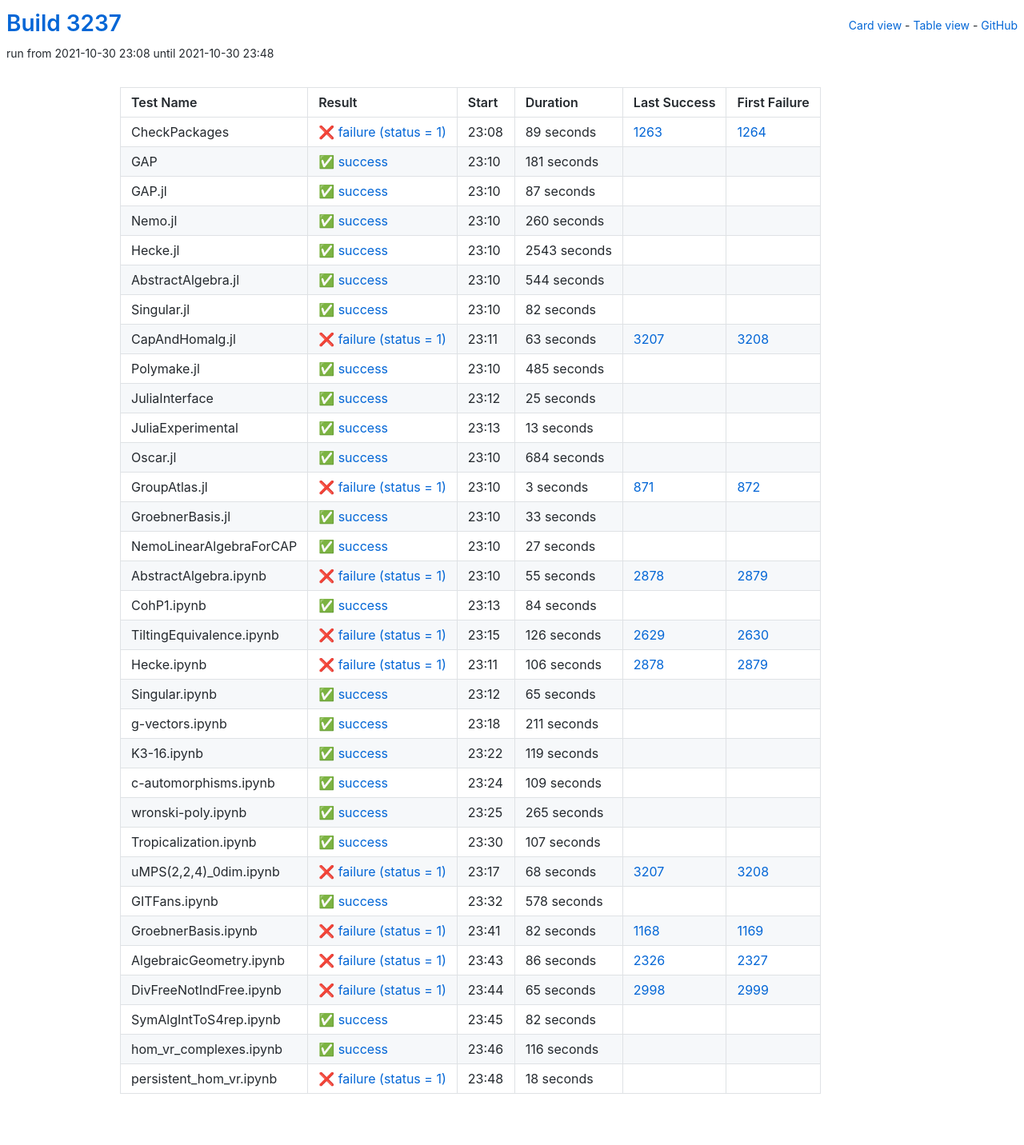
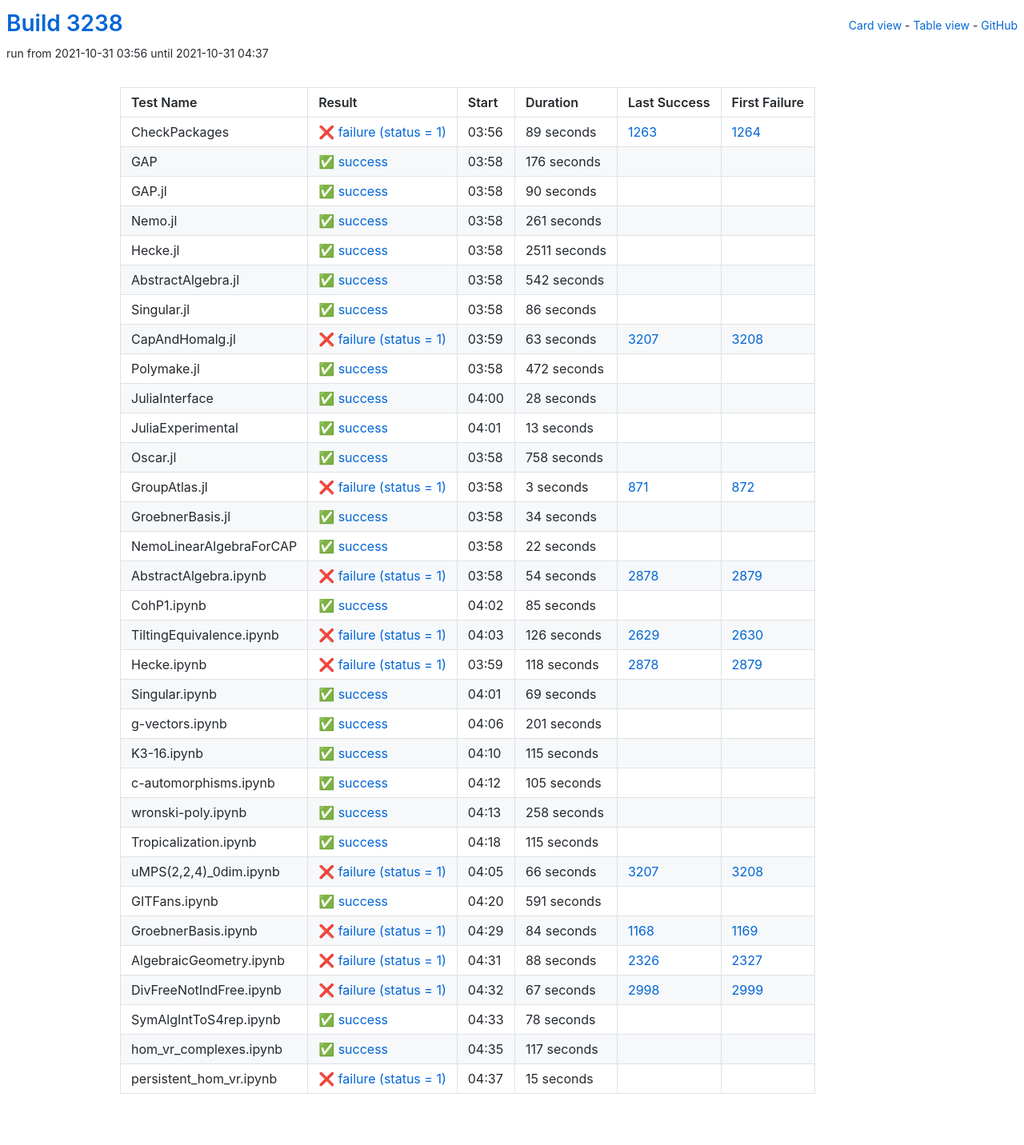
Before and after one commit to oscar-system/oscar-ci-status-stable, a Jekyll site: the page built from table.html, in a window 1280 px wide. Shown: the whole page at 80% size. Built offline with Jekyll 4.4.1, drawn with Linux system fonts in a browser that asks for light colours.

Commit message:
Build #3238

```diff
--- a/_data/ci.yml
+++ b/_data/ci.yml
@@ -1,6 +1,6 @@
 ---
-build: 3237
-build_url: https://oscarci.mathematik.uni-kl.de/job/oscar-stable/3237/
+build: 3238
+build_url: https://oscarci.mathematik.uni-kl.de/job/oscar-stable/3238/
 job: oscar-stable
 organization: oscar-system
 repo: oscar-ci-status-stable
@@ -8,8 +8,8 @@ repourl: https://github.com/oscar-system/oscar-ci-status-stable
 tests:
 - name: CheckPackages
   id: checkpackages
-  log: https://oscarci.mathematik.uni-kl.de/job/oscar-stable/3237/artifact/logs/build-3237/CheckPackages.log
-  start: 2021-10-30 23:08
+  log: https://oscarci.mathematik.uni-kl.de/job/oscar-stable/3238/artifact/logs/build-3238/CheckPackages.log
+  start: 2021-10-31 03:56
   success: false
   exitcode: 1
   status: failure
@@ -20,80 +20,80 @@ tests:
   first_failure_url: https://oscarci.mathematik.uni-kl.de/job/oscar-stable/1264/
 - name: GAP
   id: gap
-  log: https://oscarci.mathematik.uni-kl.de/job/oscar-stable/3237/artifact/logs/build-3237/GAP.log
-  start: 2021-10-30 23:10
+  log: https://oscarci.mathematik.uni-kl.de/job/oscar-stable/3238/artifact/logs/build-3238/GAP.log
+  start: 2021-10-31 03:58
   success: true
   exitcode: 0
   status: success
-  duration: 181
+  duration: 176
   last_success: false
   last_success_url:
   first_failure: false
   first_failure_url:
 - name: GAP.jl
   id: gap-jl
-  log: https://oscarci.mathematik.uni-kl.de/job/oscar-stable/3237/artifact/logs/build-3237/GAP.jl.log
-  start: 2021-10-30 23:10
+  log: https://oscarci.mathematik.uni-kl.de/job/oscar-stable/3238/artifact/logs/build-3238/GAP.jl.log
+  start: 2021-10-31 03:58
   success: true
   exitcode: 0
   status: success
-  duration: 87
+  duration: 90
   last_success: false
   last_success_url:
   first_failure: false
   first_failure_url:
 - name: Nemo.jl
   id: nemo-jl
-  log: https://oscarci.mathematik.uni-kl.de/job/oscar-stable/3237/artifact/logs/build-3237/Nemo.jl.log
-  start: 2021-10-30 23:10
+  log: https://oscarci.mathematik.uni-kl.de/job/oscar-stable/3238/artifact/logs/build-3238/Nemo.jl.log
+  start: 2021-10-31 03:58
   success: true
   exitcode: 0
   status: success
-  duration: 260
+  duration: 261
   last_success: false
   last_success_url:
   first_failure: false
   first_failure_url:
 - name: Hecke.jl
   id: hecke-jl
-  log: https://oscarci.mathematik.uni-kl.de/job/oscar-stable/3237/artifact/logs/build-3237/Hecke.jl.log
-  start: 2021-10-30 23:10
+  log: https://oscarci.mathematik.uni-kl.de/job/oscar-stable/3238/artifact/logs/build-3238/Hecke.jl.log
+  start: 2021-10-31 03:58
   success: true
   exitcode: 0
   status: success
-  duration: 2543
+  duration: 2511
   last_success: false
   last_success_url:
   first_failure: false
   first_failure_url:
 - name: AbstractAlgebra.jl
   id: abstractalgebra-jl
-  log: https://oscarci.mathematik.uni-kl.de/job/oscar-stable/3237/artifact/logs/build-3237/AbstractAlgebra.jl.log
-  start: 2021-10-30 23:10
+  log: https://oscarci.mathematik.uni-kl.de/job/oscar-stable/3238/artifact/logs/build-3238/AbstractAlgebra.jl.log
+  start: 2021-10-31 03:58
   success: true
   exitcode: 0
   status: success
-  duration: 544
+  duration: 542
   last_success: false
   last_success_url:
   first_failure: false
   first_failure_url:
 - name: Singular.jl
   id: singular-jl
-  log: https://oscarci.mathematik.uni-kl.de/job/oscar-stable/3237/artifact/logs/build-3237/Singular.jl.log
-  start: 2021-10-30 23:10
+  log: https://oscarci.mathematik.uni-kl.de/job/oscar-stable/3238/artifact/logs/build-3238/Singular.jl.log
+  start: 2021-10-31 03:58
   success: true
   exitcode: 0
   status: success
-  duration: 82
+  duration: 86
   last_success: false
   last_success_url:
   first_failure: false
   first_failure_url:
 - name: CapAndHomalg.jl
   id: capandhomalg-jl
-  log: https://oscarci.mathematik.uni-kl.de/job/oscar-stable/3237/artifact/logs/build-3237/CapAndHomalg.jl.log
-  start: 2021-10-30 23:11
+  log: https://oscarci.mathematik.uni-kl.de/job/oscar-stable/3238/artifact/logs/build-3238/CapAndHomalg.jl.log
+  start: 2021-10-31 03:59
   success: false
   exitcode: 1
   status: failure
@@ -104,32 +104,32 @@ tests:
   first_failure_url: https://oscarci.mathematik.uni-kl.de/job/oscar-stable/3208/
 - name: Polymake.jl
   id: polymake-jl
-  log: https://oscarci.mathematik.uni-kl.de/job/oscar-stable/3237/artifact/logs/build-3237/Polymake.jl.log
-  start: 2021-10-30 23:10
+  log: https://oscarci.mathematik.uni-kl.de/job/oscar-stable/3238/artifact/logs/build-3238/Polymake.jl.log
+  start: 2021-10-31 03:58
   success: true
   exitcode: 0
   status: success
-  duration: 485
+  duration: 472
   last_success: false
   last_success_url:
   first_failure: false
   first_failure_url:
 - name: JuliaInterface
   id: juliainterface
-  log: https://oscarci.mathematik.uni-kl.de/job/oscar-stable/3237/artifact/logs/build-3237/JuliaInterface.log
-  start: 2021-10-30 23:12
+  log: https://oscarci.mathematik.uni-kl.de/job/oscar-stable/3238/artifact/logs/build-3238/JuliaInterface.log
+  start: 2021-10-31 04:00
   success: true
   exitcode: 0
   status: success
-  duration: 25
+  duration: 28
   last_success: false
   last_success_url:
   first_failure: false
   first_failure_url:
 - name: JuliaExperimental
   id: juliaexperimental
-  log: https://oscarci.mathematik.uni-kl.de/job/oscar-stable/3237/artifact/logs/build-3237/JuliaExperimental.log
-  start: 2021-10-30 23:13
+  log: https://oscarci.mathematik.uni-kl.de/job/oscar-stable/3238/artifact/logs/build-3238/JuliaExperimental.log
+  start: 2021-10-31 04:01
   success: true
   exitcode: 0
   status: success
@@ -140,20 +140,20 @@ tests:
   first_failure_url:
 - name: Oscar.jl
   id: oscar-jl
-  log: https://oscarci.mathematik.uni-kl.de/job/oscar-stable/3237/artifact/logs/build-3237/Oscar.jl.log
-  start: 2021-10-30 23:10
+  log: https://oscarci.mathematik.uni-kl.de/job/oscar-stable/3238/artifact/logs/build-3238/Oscar.jl.log
+  start: 2021-10-31 03:58
   success: true
   exitcode: 0
   status: success
-  duration: 684
+  duration: 758
   last_success: false
   last_success_url:
   first_failure: false
   first_failure_url:
 - name: GroupAtlas.jl
   id: groupatlas-jl
-  log: https://oscarci.mathematik.uni-kl.de/job/oscar-stable/3237/artifact/logs/build-3237/GroupAtlas.jl.log
-  start: 2021-10-30 23:10
+  log: https://oscarci.mathematik.uni-kl.de/job/oscar-stable/3238/artifact/logs/build-3238/GroupAtlas.jl.log
+  start: 2021-10-31 03:58
   success: false
   exitcode: 1
   status: failure
@@ -164,56 +164,56 @@ tests:
   first_failure_url: https://oscarci.mathematik.uni-kl.de/job/oscar-stable/872/
 - name: GroebnerBasis.jl
   id: groebnerbasis-jl
-  log: https://oscarci.mathematik.uni-kl.de/job/oscar-stable/3237/artifact/logs/build-3237/GroebnerBasis.jl.log
-  start: 2021-10-30 23:10
+  log: https://oscarci.mathematik.uni-kl.de/job/oscar-stable/3238/artifact/logs/build-3238/GroebnerBasis.jl.log
+  start: 2021-10-31 03:58
   success: true
   exitcode: 0
   status: success
-  duration: 33
+  duration: 34
   last_success: false
   last_success_url:
   first_failure: false
   first_failure_url:
 - name: NemoLinearAlgebraForCAP
   id: nemolinearalgebraforcap
-  log: https://oscarci.mathematik.uni-kl.de/job/oscar-stable/3237/artifact/logs/build-3237/NemoLinearAlgebraForCAP.log
-  start: 2021-10-30 23:10
+  log: https://oscarci.mathematik.uni-kl.de/job/oscar-stable/3238/artifact/logs/build-3238/NemoLinearAlgebraForCAP.log
+  start: 2021-10-31 03:58
   success: true
   exitcode: 0
   status: success
-  duration: 27
+  duration: 22
   last_success: false
   last_success_url:
   first_failure: false
   first_failure_url:
 - name: AbstractAlgebra.ipynb
   id: abstractalgebra-ipynb
-  log: https://oscarci.mathematik.uni-kl.de/job/oscar-stable/3237/artifact/logs/build-3237/AbstractAlgebra.ipynb.log
-  start: 2021-10-30 23:10
+  log: https://oscarci.mathematik.uni-kl.de/job/oscar-stable/3238/artifact/logs/build-3238/AbstractAlgebra.ipynb.log
+  start: 2021-10-31 03:58
   success: false
   exitcode: 1
   status: failure
-  duration: 55
+  duration: 54
   last_success: 2878
   last_success_url: https://oscarci.mathematik.uni-kl.de/job/oscar-stable/2878/
   first_failure: 2879
   first_failure_url: https://oscarci.mathematik.uni-kl.de/job/oscar-stable/2879/
 - name: CohP1.ipynb
   id: cohp1-ipynb
-  log: https://oscarci.mathematik.uni-kl.de/job/oscar-stable/3237/artifact/logs/build-3237/CohP1.ipynb.log
-  start: 2021-10-30 23:13
+  log: https://oscarci.mathematik.uni-kl.de/job/oscar-stable/3238/artifact/logs/build-3238/CohP1.ipynb.log
+  start: 2021-10-31 04:02
   success: true
   exitcode: 0
   status: success
-  duration: 84
+  duration: 85
   last_success: false
   last_success_url:
   first_failure: false
   first_failure_url:
 - name: TiltingEquivalence.ipynb
   id: tiltingequivalence-ipynb
-  log: https://oscarci.mathematik.uni-kl.de/job/oscar-stable/3237/artifact/logs/build-3237/TiltingEquivalence.ipynb.log
-  start: 2021-10-30 23:15
+  log: https://oscarci.mathematik.uni-kl.de/job/oscar-stable/3238/artifact/logs/build-3238/TiltingEquivalence.ipynb.log
+  start: 2021-10-31 04:03
   success: false
   exitcode: 1
   status: failure
@@ -224,180 +224,180 @@ tests:
   first_failure_url: https://oscarci.mathematik.uni-kl.de/job/oscar-stable/2630/
 - name: Hecke.ipynb
   id: hecke-ipynb
-  log: https://oscarci.mathematik.uni-kl.de/job/oscar-stable/3237/artifact/logs/build-3237/Hecke.ipynb.log
-  start: 2021-10-30 23:11
+  log: https://oscarci.mathematik.uni-kl.de/job/oscar-stable/3238/artifact/logs/build-3238/Hecke.ipynb.log
+  start: 2021-10-31 03:59
   success: false
   exitcode: 1
   status: failure
-  duration: 106
+  duration: 118
   last_success: 2878
   last_success_url: https://oscarci.mathematik.uni-kl.de/job/oscar-stable/2878/
   first_failure: 2879
   first_failure_url: https://oscarci.mathematik.uni-kl.de/job/oscar-stable/2879/
 - name: Singular.ipynb
   id: singular-ipynb
-  log: https://oscarci.mathematik.uni-kl.de/job/oscar-stable/3237/artifact/logs/build-3237/Singular.ipynb.log
-  start: 2021-10-30 23:12
+  log: https://oscarci.mathematik.uni-kl.de/job/oscar-stable/3238/artifact/logs/build-3238/Singular.ipynb.log
+  start: 2021-10-31 04:01
   success: true
   exitcode: 0
   status: success
-  duration: 65
+  duration: 69
   last_success: false
   last_success_url:
   first_failure: false
   first_failure_url:
 - name: g-vectors.ipynb
   id: g-vectors-ipynb
-  log: https://oscarci.mathematik.uni-kl.de/job/oscar-stable/3237/artifact/logs/build-3237/g-vectors.ipynb.log
-  start: 2021-10-30 23:18
+  log: https://oscarci.mathematik.uni-kl.de/job/oscar-stable/3238/artifact/logs/build-3238/g-vectors.ipynb.log
+  start: 2021-10-31 04:06
   success: true
   exitcode: 0
   status: success
-  duration: 211
+  duration: 201
   last_success: false
   last_success_url:
   first_failure: false
   first_failure_url:
 - name: K3-16.ipynb
   id: k3-16-ipynb
-  log: https://oscarci.mathematik.uni-kl.de/job/oscar-stable/3237/artifact/logs/build-3237/K3-16.ipynb.log
-  start: 2021-10-30 23:22
+  log: https://oscarci.mathematik.uni-kl.de/job/oscar-stable/3238/artifact/logs/build-3238/K3-16.ipynb.log
+  start: 2021-10-31 04:10
   success: true
   exitcode: 0
   status: success
-  duration: 119
+  duration: 115
   last_success: false
   last_success_url:
   first_failure: false
   first_failure_url:
 - name: c-automorphisms.ipynb
   id: c-automorphisms-ipynb
-  log: https://oscarci.mathematik.uni-kl.de/job/oscar-stable/3237/artifact/logs/build-3237/c-automorphisms.ipynb.log
-  start: 2021-10-30 23:24
+  log: https://oscarci.mathematik.uni-kl.de/job/oscar-stable/3238/artifact/logs/build-3238/c-automorphisms.ipynb.log
+  start: 2021-10-31 04:12
   success: true
   exitcode: 0
   status: success
-  duration: 109
+  duration: 105
   last_success: false
   last_success_url:
   first_failure: false
   first_failure_url:
 - name: wronski-poly.ipynb
   id: wronski-poly-ipynb
-  log: https://oscarci.mathematik.uni-kl.de/job/oscar-stable/3237/artifact/logs/build-3237/wronski-poly.ipynb.log
-  start: 2021-10-30 23:25
+  log: https://oscarci.mathematik.uni-kl.de/job/oscar-stable/3238/artifact/logs/build-3238/wronski-poly.ipynb.log
+  start: 2021-10-31 04:13
   success: true
   exitcode: 0
   status: success
-  duration: 265
+  duration: 258
   last_success: false
   last_success_url:
   first_failure: false
   first_failure_url:
 - name: Tropicalization.ipynb
   id: tropicalization-ipynb
-  log: https://oscarci.mathematik.uni-kl.de/job/oscar-stable/3237/artifact/logs/build-3237/Tropicalization.ipynb.log
-  start: 2021-10-30 23:30
+  log: https://oscarci.mathematik.uni-kl.de/job/oscar-stable/3238/artifact/logs/build-3238/Tropicalization.ipynb.log
+  start: 2021-10-31 04:18
   success: true
   exitcode: 0
   status: success
-  duration: 107
+  duration: 115
   last_success: false
   last_success_url:
   first_failure: false
   first_failure_url:
 - name: uMPS(2,2,4)_0dim.ipynb
   id: umps-2-2-4-0dim-ipynb
-  log: https://oscarci.mathematik.uni-kl.de/job/oscar-stable/3237/artifact/logs/build-3237/uMPS-2-2-4-_0dim.ipynb.log
-  start: 2021-10-30 23:17
+  log: https://oscarci.mathematik.uni-kl.de/job/oscar-stable/3238/artifact/logs/build-3238/uMPS-2-2-4-_0dim.ipynb.log
+  start: 2021-10-31 04:05
   success: false
   exitcode: 1
   status: failure
-  duration: 68
+  duration: 66
   last_success: 3207
   last_success_url: https://oscarci.mathematik.uni-kl.de/job/oscar-stable/3207/
   first_failure: 3208
   first_failure_url: https://oscarci.mathematik.uni-kl.de/job/oscar-stable/3208/
 - name: GITFans.ipynb
   id: gitfans-ipynb
-  log: https://oscarci.mathematik.uni-kl.de/job/oscar-stable/3237/artifact/logs/build-3237/GITFans.ipynb.log
-  start: 2021-10-30 23:32
+  log: https://oscarci.mathematik.uni-kl.de/job/oscar-stable/3238/artifact/logs/build-3238/GITFans.ipynb.log
+  start: 2021-10-31 04:20
   success: true
   exitcode: 0
   status: success
-  duration: 578
+  duration: 591
   last_success: false
   last_success_url:
   first_failure: false
   first_failure_url:
 - name: GroebnerBasis.ipynb
   id: groebnerbasis-ipynb
-  log: https://oscarci.mathematik.uni-kl.de/job/oscar-stable/3237/artifact/logs/build-3237/GroebnerBasis.ipynb.log
-  start: 2021-10-30 23:41
+  log: https://oscarci.mathematik.uni-kl.de/job/oscar-stable/3238/artifact/logs/build-3238/GroebnerBasis.ipynb.log
+  start: 2021-10-31 04:29
   success: false
   exitcode: 1
   status: failure
-  duration: 82
+  duration: 84
   last_success: 1168
   last_success_url: https://oscarci.mathematik.uni-kl.de/job/oscar-stable/1168/
   first_failure: 1169
   first_failure_url: https://oscarci.mathematik.uni-kl.de/job/oscar-stable/1169/
 - name: AlgebraicGeometry.ipynb
   id: algebraicgeometry-ipynb
-  log: https://oscarci.mathematik.uni-kl.de/job/oscar-stable/3237/artifact/logs/build-3237/AlgebraicGeometry.ipynb.log
-  start: 2021-10-30 23:43
+  log: https://oscarci.mathematik.uni-kl.de/job/oscar-stable/3238/artifact/logs/build-3238/AlgebraicGeometry.ipynb.log
+  start: 2021-10-31 04:31
   success: false
   exitcode: 1
   status: failure
-  duration: 86
+  duration: 88
   last_success: 2326
   last_success_url: https://oscarci.mathematik.uni-kl.de/job/oscar-stable/2326/
   first_failure: 2327
   first_failure_url: https://oscarci.mathematik.uni-kl.de/job/oscar-stable/2327/
 - name: DivFreeNotIndFree.ipynb
   id: divfreenotindfree-ipynb
-  log: https://oscarci.mathematik.uni-kl.de/job/oscar-stable/3237/artifact/logs/build-3237/DivFreeNotIndFree.ipynb.log
-  start: 2021-10-30 23:44
+  log: https://oscarci.mathematik.uni-kl.de/job/oscar-stable/3238/artifact/logs/build-3238/DivFreeNotIndFree.ipynb.log
+  start: 2021-10-31 04:32
   success: false
   exitcode: 1
   status: failure
-  duration: 65
+  duration: 67
   last_success: 2998
   last_success_url: https://oscarci.mathematik.uni-kl.de/job/oscar-stable/2998/
   first_failure: 2999
   first_failure_url: https://oscarci.mathematik.uni-kl.de/job/oscar-stable/2999/
 - name: SymAlgIntToS4rep.ipynb
   id: symalginttos4rep-ipynb
-  log: https://oscarci.mathematik.uni-kl.de/job/oscar-stable/3237/artifact/logs/build-3237/SymAlgIntToS4rep.ipynb.log
-  start: 2021-10-30 23:45
+  log: https://oscarci.mathematik.uni-kl.de/job/oscar-stable/3238/artifact/logs/build-3238/SymAlgIntToS4rep.ipynb.log
+  start: 2021-10-31 04:33
   success: true
   exitcode: 0
   status: success
-  duration: 82
+  duration: 78
   last_success: false
   last_success_url:
   first_failure: false
   first_failure_url:
 - name: hom_vr_complexes.ipynb
   id: hom-vr-complexes-ipynb
-  log: https://oscarci.mathematik.uni-kl.de/job/oscar-stable/3237/artifact/logs/build-3237/hom_vr_complexes.ipynb.log
-  start: 2021-10-30 23:46
+  log: https://oscarci.mathematik.uni-kl.de/job/oscar-stable/3238/artifact/logs/build-3238/hom_vr_complexes.ipynb.log
+  start: 2021-10-31 04:35
   success: true
   exitcode: 0
   status: success
-  duration: 116
+  duration: 117
   last_success: false
   last_success_url:
   first_failure: false
   first_failure_url:
 - name: persistent_hom_vr.ipynb
   id: persistent-hom-vr-ipynb
-  log: https://oscarci.mathematik.uni-kl.de/job/oscar-stable/3237/artifact/logs/build-3237/persistent_hom_vr.ipynb.log
-  start: 2021-10-30 23:48
+  log: https://oscarci.mathematik.uni-kl.de/job/oscar-stable/3238/artifact/logs/build-3238/persistent_hom_vr.ipynb.log
+  start: 2021-10-31 04:37
   success: false
   exitcode: 1
   status: failure
-  duration: 18
+  duration: 15
   last_success: false
   last_success_url:
   first_failure: false
```
Also changed, not shown: README.md.
